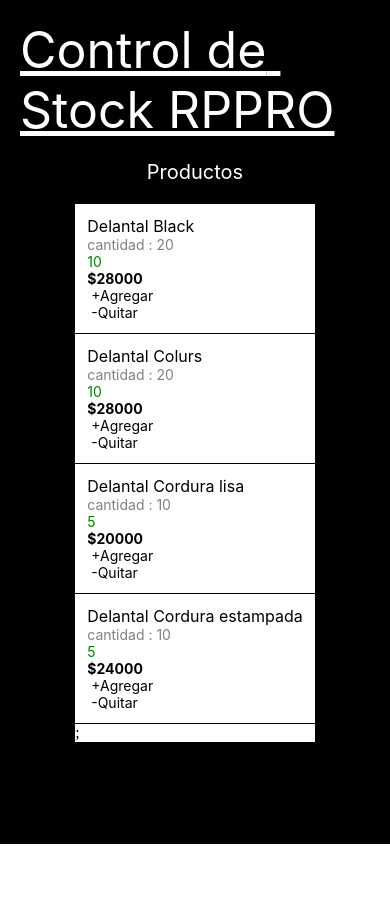
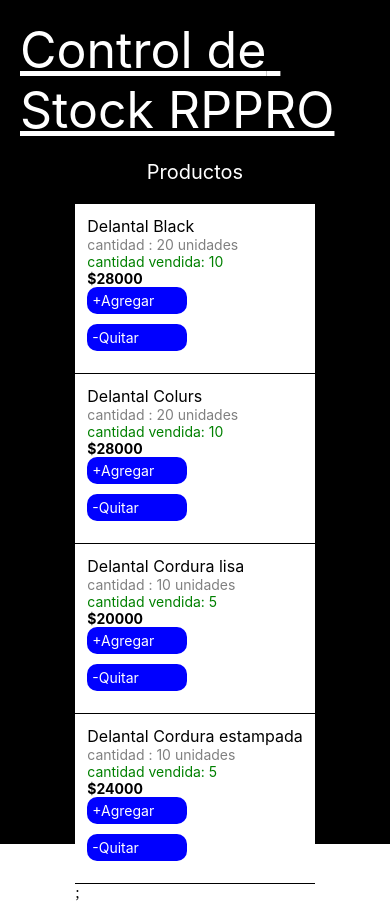
Before and after one commit to NICOGATT/controlDeStockRppro, a React Native app: screen / in a window 390 px wide. Before the commit the page ends 844 px from the top, so only its background shows below. Built offline with nearby package versions, Linux system fonts and the light colour scheme.

Commit message:
feat(Boton) : Implemente un boton

```diff
--- a/src/components/ProductItem.tsx
+++ b/src/components/ProductItem.tsx
@@ -1,5 +1,5 @@
 import { useState } from "react";
-import {StyleSheet, View, Text} from "react-native";
+import {StyleSheet, View, Text, TouchableOpacity} from "react-native";
 
 type ProductItemProps = {
     key : number,
@@ -15,12 +15,21 @@ export function ProductItem({nombre, cantidadInicial, cantidadVendida, precio, o
     const disableQuitar = cantidadInicial === 0;
     return (
         <View style = {styles.container}>
-            <Text style = {styles.product}>{nombre}</Text>
-            <Text style = {[styles.cantidad, cantidadInicial === 0 && styles.cantidad0]}>cantidad : {cantidadInicial < 5 ? "Stock bajo" :cantidadInicial}</Text>
-            <Text style = {styles.cantidadVendida}>{cantidadVendida}</Text>
+            <Text style = {styles.product}>{`${nombre}`}</Text>
+            <Text style = {[styles.cantidad, cantidadInicial === 0 && styles.cantidad0]}>cantidad : {cantidadInicial < 5 ? "Stock bajo" : `${cantidadInicial} unidades`}</Text>
+            <Text style = {styles.cantidadVendida}>cantidad vendida: {cantidadVendida}</Text>
             <Text style = {styles.precio}>${precio}</Text>
-            <Text onPress={onAgregar} > {"+Agregar"}</Text>
-            <Text onPress={disableQuitar ? undefined : onQuitar} > {"-Quitar"}</Text>
+            {/* //Agregue el TouchableOpacity para que no me de error en telefono ya que no se puede poner un onPress en un texto */}
+            <TouchableOpacity onPress={onAgregar} style = {styles.boton}>
+                <Text style = {styles.textButton}>+Agregar</Text>
+            </TouchableOpacity>
+            <TouchableOpacity
+                onPress={onQuitar}
+                disabled={disableQuitar}
+                style={[styles.boton, disableQuitar && styles.botonDisabled]}
+            >
+                <Text style ={styles.textButton}>-Quitar</Text>
+            </TouchableOpacity>
         </View>
     )
 }
@@ -45,5 +54,21 @@ const styles = StyleSheet.create ({
     },
     cantidad0 : {
         color: "red"
+    },
+    boton:{
+        padding: 5,
+        width : 100,
+        borderRadius : 10,
+        backgroundColor : "blue",
+        marginBottom : 10,
+    },
+    botonDisabled: {
+        padding : 5,
+        width : 100,
+        borderRadius : 10,
+        backgroundColor : "red"
+    },
+    textButton:{
+        color : "white"
     }
 });
```
